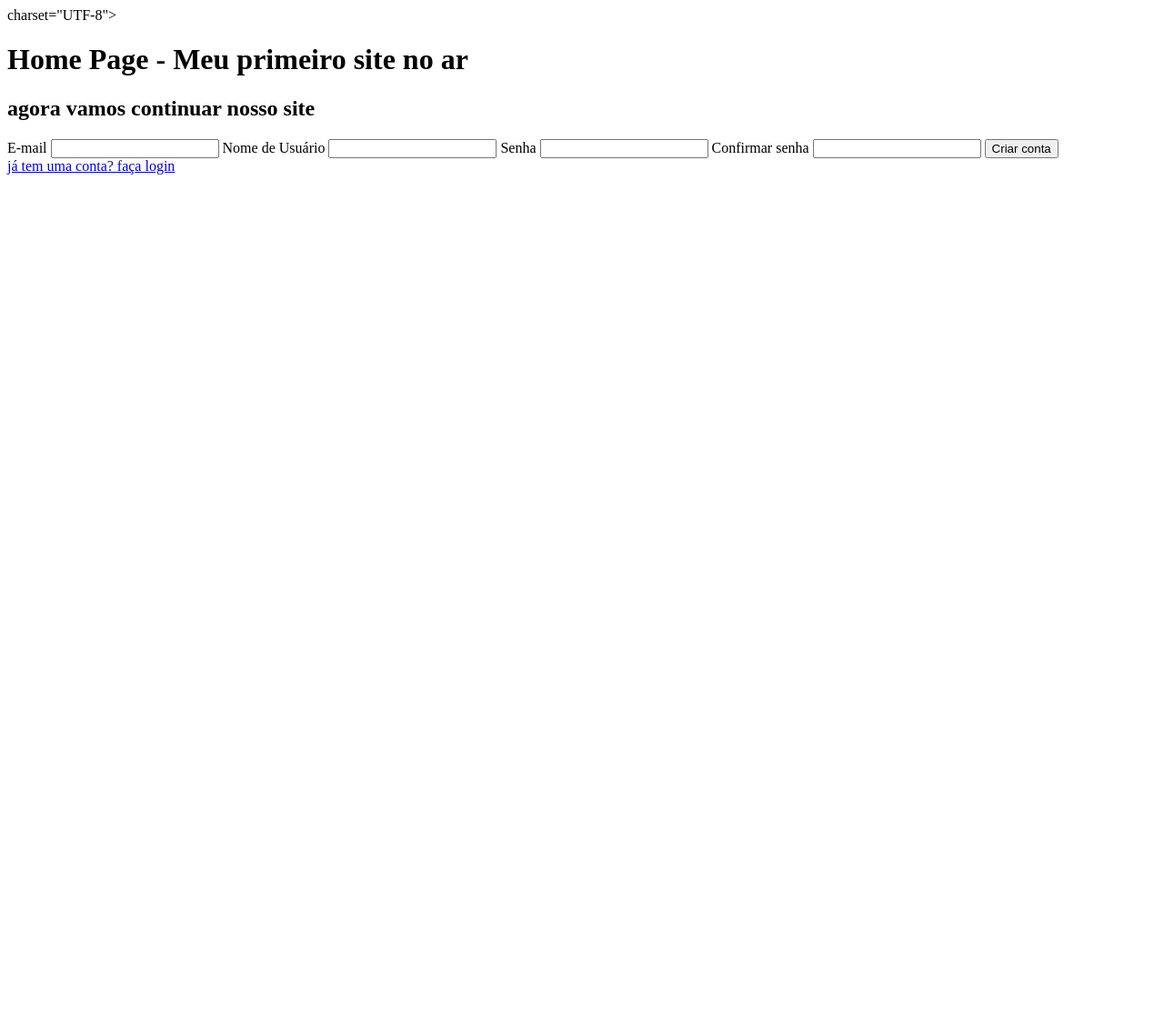
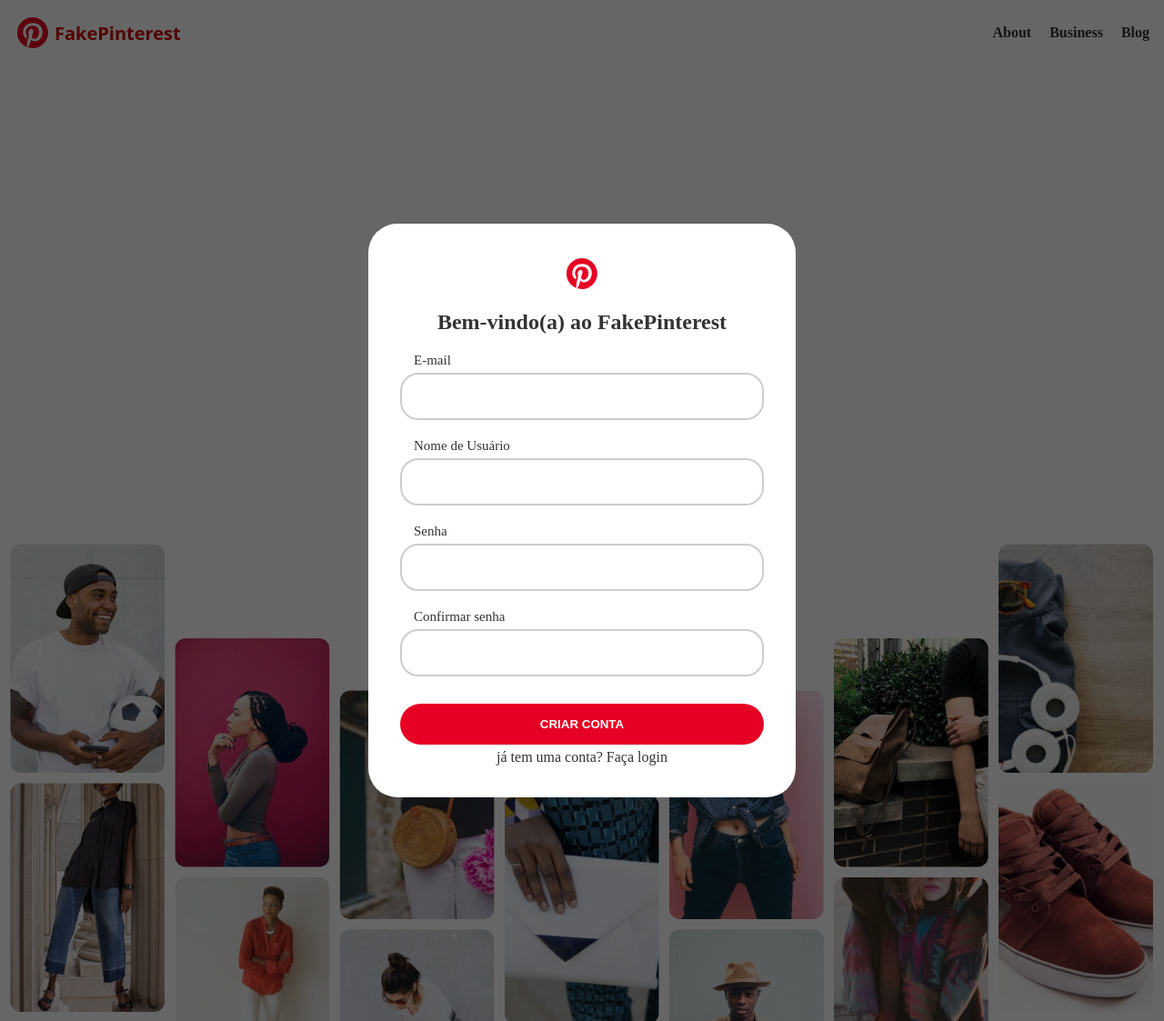
Before and after one commit to AdrianoSAF/ProjectFakePinterestFlask, a Flask app: page /criarconta in a window 1280 px wide. Shown: the whole page at 91% size. Run offline with Flask 3, Linux system fonts and the light colour scheme.

Commit message:
Update
implementação do CSS nas paginas:
Feed, homepage, criarconta e a navbar

```diff
--- a/fakepinterest/templates/criarConta.html
+++ b/fakepinterest/templates/criarConta.html
@@ -6,22 +6,49 @@
 {% endblock %}
 
 {% block formulario %}
-    <form method="POST">
-        {{ form.csrf_token }}
+        <form method="POST", class="popup">
+            {{ form.csrf_token }}
+          <svg
+            height="40"
+            viewBox="-3 -3 82 82"
+            width="40"
+            style="display: block"
+          >
+            <title>Pinterest logo</title>
+            <circle cx="38" cy="38" fill="white" r="40"></circle>
+            <path
+              d="M27.5 71c3.3 1 6.7 1.6 10.3 1.6C57 72.6 72.6 57 72.6 37.8 72.6 18.6 57 3 37.8 3 18.6 3 3 18.6 3 37.8c0 14.8 9.3 27.5 22.4 32.5-.3-2.7-.6-7.2 0-10.3l4-17.2s-1-2-1-5.2c0-4.8 3-8.4 6.4-8.4 3 0 4.4 2.2 4.4 5 0 3-2 7.3-3 11.4C35.6 49 38 52 41.5 52c6.2 0 11-6.6 11-16 0-8.3-6-14-14.6-14-9.8 0-15.6 7.3-15.6 15 0 3 1 6 2.6 8 .3.2.3.5.2 1l-1 3.8c0 .6-.4.8-1 .4-4.4-2-7-8.3-7-13.4 0-11 7.8-21 22.8-21 12 0 21.3 8.6 21.3 20 0 12-7.4 21.6-18 21.6-3.4 0-6.7-1.8-7.8-4L32 61.7c-.8 3-3 7-4.5 9.4z"
+              fill="#e60023"
+              fill-rule="evenodd"
+            ></path>
+          </svg>
 
-        {{ form.email.label() }}
-        {{ form.email() }}
+          <h2>Bem-vindo(a) ao FakePinterest</h2>
 
-        {{ form.userName.label() }}
-        {{ form.userName() }}
+          <div class="div-input">
+            {{ form.email.label(class="label") }}
+            {{ form.email(class="input") }}
+          </div>
 
-        {{ form.senha.label() }}
-        {{ form.senha() }}
+          <div class="div-input">
+            {{ form.userName.label(class="label") }}
+            {{ form.userName(class="input") }}
+          </div>
 
-        {{ form.confirmacaoSenha.label() }}
-        {{ form.confirmacaoSenha() }}
+          <div class="div-input">
+            {{ form.senha.label(class="label") }}
+            {{ form.senha(class="input") }}
+          </div>
 
-        {{ form.botaoConfirmacao() }}
-    </form>
-    <a href="{{ url_for('homepage') }}">já tem uma conta? faça login</a>
-{% endblock %}
+          <div class="div-input">
+                {{ form.confirmacaoSenha.label(class="label") }}
+                {{ form.confirmacaoSenha(class="input") }}
+          </div>
+
+
+          <div class="div-botao">
+            {{ form.botaoConfirmacao(class="botao-login") }}
+            <a href="{{ url_for('homepage') }}" class="link-criarconta">já tem uma conta? Faça login</a>
+          </div>
+        </form>
+        {% endblock %}
--- a/fakepinterest/templates/homepage.html
+++ b/fakepinterest/templates/homepage.html
@@ -1,35 +1,90 @@
 <!DOCTYPE html>
-<html lang="en">
+<html lang="pt">
   <head>
-        <meta> charset="UTF-8">
+    <meta charset="UTF-8" />
+    <meta http-equiv="X-UA-Compatible" content="IE=edge" />
+    <meta name="viewport" content="width=device-width, initial-scale=1.0" />
+    <link rel="stylesheet" href="{{ url_for('static', filename='css/style.css') }}">
     <title>
         {% block titulo %}
         Fake Printerest
         {% endblock %}
     </title>
   </head>
+
   {% block body %}
-    <body>
-        <h1>Home Page - Meu primeiro site no ar</h1>
-        <h2>agora vamos continuar nosso site</h2>
+  <body class="overflow-hidden">
+    <div class="container">
+      <header>
+        <nav>
+          <div class="logo-pinterest">
+            <svg
+              height="40"
+              viewBox="-3 -3 82 82"
+              width="40"
+              style="display: block"
+            >
+              <title>FakePinterest logo</title>
+              <circle cx="38" cy="38" fill="white" r="40"></circle>
+              <path
+                d="M27.5 71c3.3 1 6.7 1.6 10.3 1.6C57 72.6 72.6 57 72.6 37.8 72.6 18.6 57 3 37.8 3 18.6 3 3 18.6 3 37.8c0 14.8 9.3 27.5 22.4 32.5-.3-2.7-.6-7.2 0-10.3l4-17.2s-1-2-1-5.2c0-4.8 3-8.4 6.4-8.4 3 0 4.4 2.2 4.4 5 0 3-2 7.3-3 11.4C35.6 49 38 52 41.5 52c6.2 0 11-6.6 11-16 0-8.3-6-14-14.6-14-9.8 0-15.6 7.3-15.6 15 0 3 1 6 2.6 8 .3.2.3.5.2 1l-1 3.8c0 .6-.4.8-1 .4-4.4-2-7-8.3-7-13.4 0-11 7.8-21 22.8-21 12 0 21.3 8.6 21.3 20 0 12-7.4 21.6-18 21.6-3.4 0-6.7-1.8-7.8-4L32 61.7c-.8 3-3 7-4.5 9.4z"
+                fill="#e60023"
+                fill-rule="evenodd"
+              ></path>
+            </svg>
+            <h1>FakePinterest</h1>
+          </div>
+
+          <div class="restante-nav">
+            <a href="" class="link-nav">About</a>
+            <a href="" class="link-nav">Business</a>
+            <a href="" class="link-nav">Blog</a>
+          </div>
+        </nav>
+      </header>
+
+      <img src="{{ url_for('static', filename='fotos_site/fundo-login.png') }}" class="bg-imagem-pinterest" />
+
+      <div class="container-popup">
 
         {% block formulario %}
-        <form method="POST">
+        <form method="POST", class="popup">
             {{ form.csrf_token }}
+          <svg
+            height="40"
+            viewBox="-3 -3 82 82"
+            width="40"
+            style="display: block"
+          >
+            <title>Pinterest logo</title>
+            <circle cx="38" cy="38" fill="white" r="40"></circle>
+            <path
+              d="M27.5 71c3.3 1 6.7 1.6 10.3 1.6C57 72.6 72.6 57 72.6 37.8 72.6 18.6 57 3 37.8 3 18.6 3 3 18.6 3 37.8c0 14.8 9.3 27.5 22.4 32.5-.3-2.7-.6-7.2 0-10.3l4-17.2s-1-2-1-5.2c0-4.8 3-8.4 6.4-8.4 3 0 4.4 2.2 4.4 5 0 3-2 7.3-3 11.4C35.6 49 38 52 41.5 52c6.2 0 11-6.6 11-16 0-8.3-6-14-14.6-14-9.8 0-15.6 7.3-15.6 15 0 3 1 6 2.6 8 .3.2.3.5.2 1l-1 3.8c0 .6-.4.8-1 .4-4.4-2-7-8.3-7-13.4 0-11 7.8-21 22.8-21 12 0 21.3 8.6 21.3 20 0 12-7.4 21.6-18 21.6-3.4 0-6.7-1.8-7.8-4L32 61.7c-.8 3-3 7-4.5 9.4z"
+              fill="#e60023"
+              fill-rule="evenodd"
+            ></path>
+          </svg>
 
-            {{ form.email.label() }}
-            {{ form.email() }}
+          <h2>Bem-vindo(a) ao FakePinterest</h2>
 
-            {{ form.senha.label() }}
-            {{ form.senha() }}
+          <div class="div-input">
+            {{ form.email.label(class="label") }}
+            {{ form.email(class="input") }}
+          </div>
 
-            {{ form.botaoConfirmacao() }}
+          <div class="div-input">
+          {{ form.senha.label(class="label") }}
+            {{ form.senha(class="input") }}
 
+          <div class="div-botao">
+            {{ form.botaoConfirmacao(class="botao-login") }}
+            <a href="{{ url_for('criarconta') }}" class="link-criarconta">Não tem uma conta? Crie aqui</a>
+          </div>
         </form>
-        <a href="{{ url_for('criarconta') }}">Ainda não tem uma conta, clique aqui para criar</a>
+        {% endblock %}
 
-
-        {% endblock %}
+      </div>
+    </div>
   </body>
   {% endblock %}
 </html>
```
Also changed, not shown: fakepinterest/templates/feed.html (+11 -6 lines), fakepinterest/templates/navbar.html (+26 -5 lines). Lines whose indentation alone changed are shown as unchanged.
